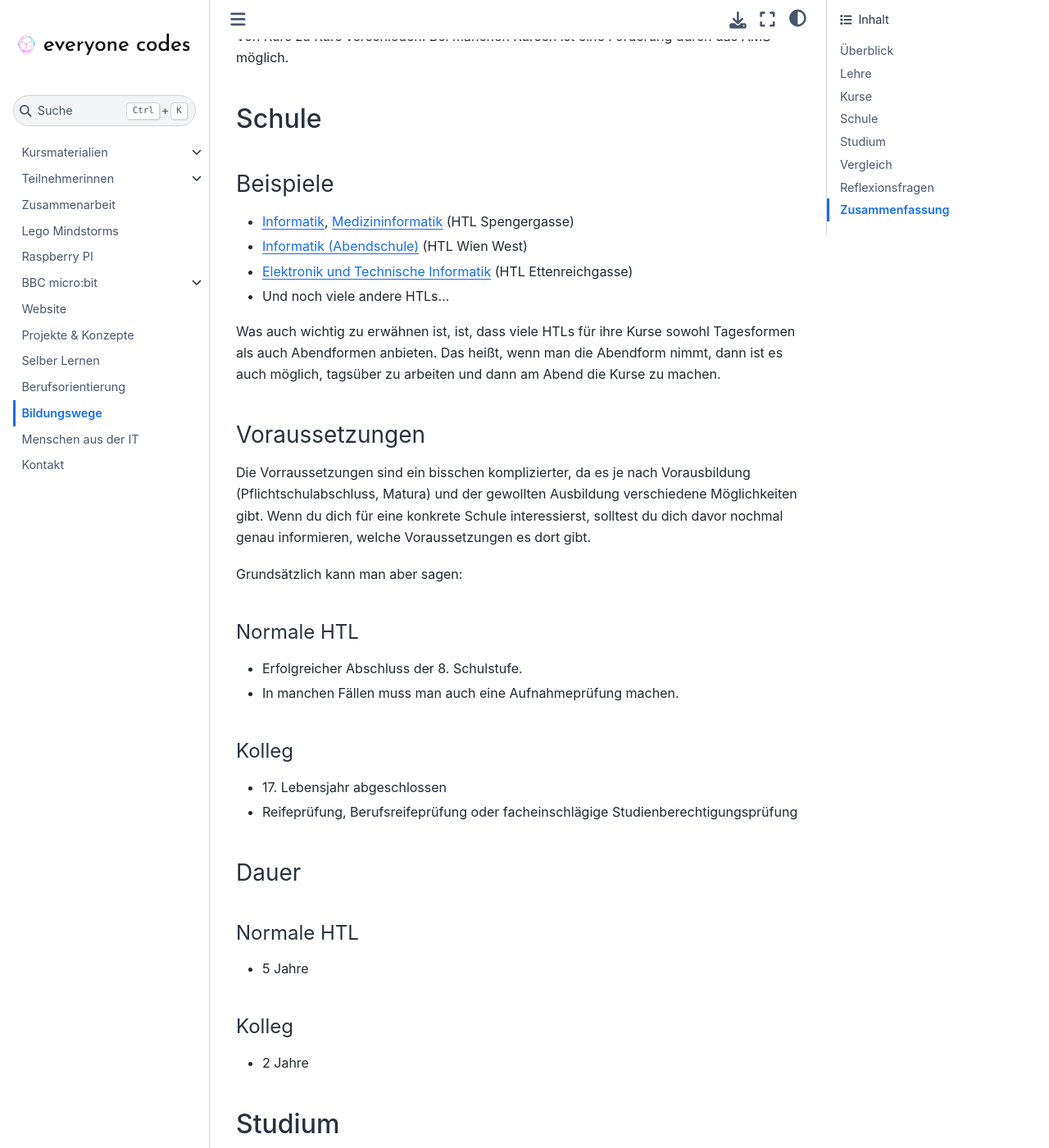
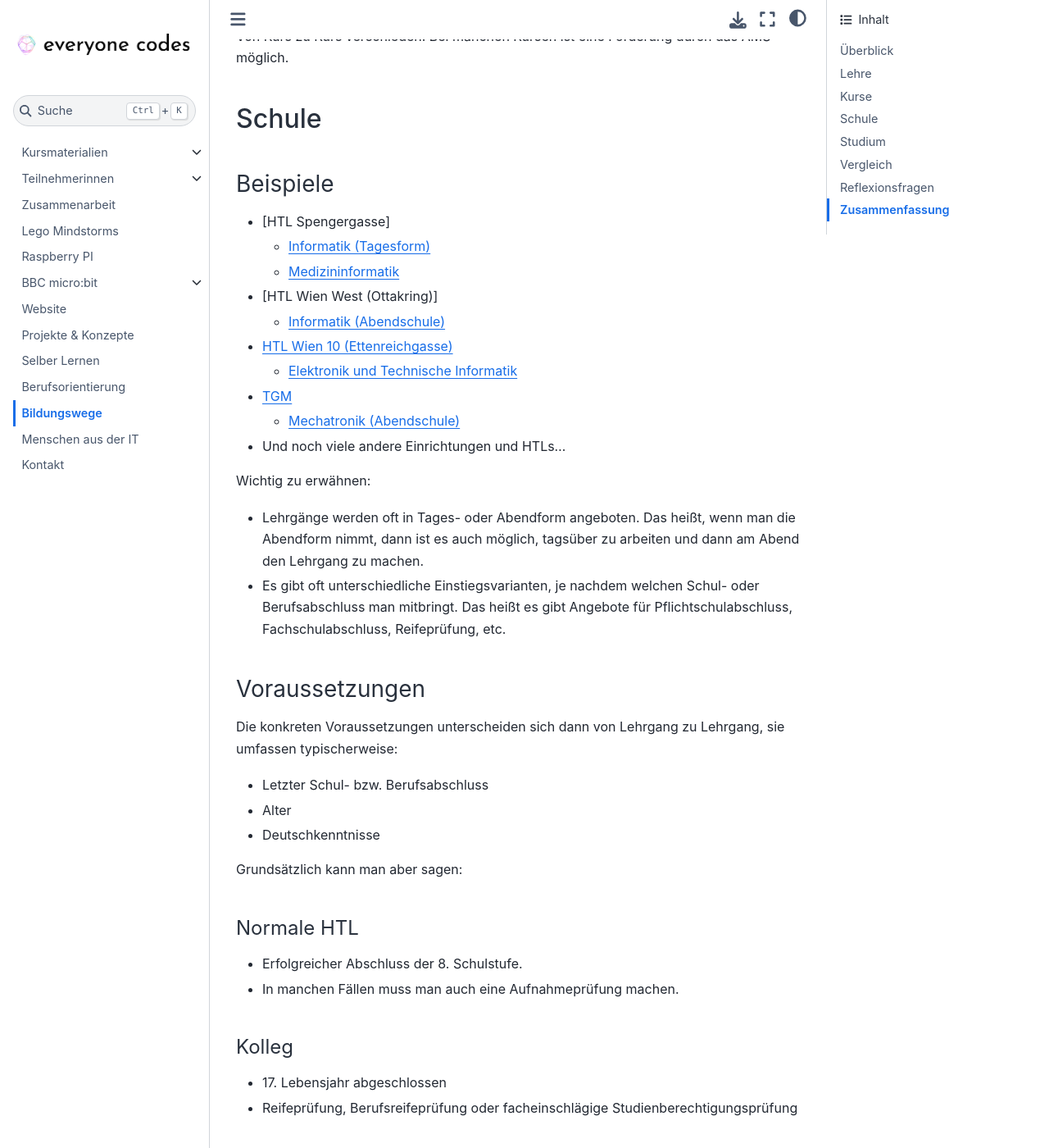
Before and after one commit to ec-mentors/IT-ist-das-was-fuer-mich-i03, a Sphinx documentation site: the page built from source/education.md, in a window 1280 px wide and 1400 px high, scrolled down 3808 px. Shown: the whole window at 82% size. Built offline with Sphinx 7.4.7 and the Sphinx Book theme 1.1.4, drawn with Linux system fonts in a browser that asks for light colours; some of the changed text lies outside the part shown.

Commit message:
Update Schule-section
Mention HTL directly
Simplify prerequisites and duration

```diff
--- a/source/education.md
+++ b/source/education.md
@@ -144,20 +144,32 @@ durch das AMS möglich.
 
 ### Beispiele
 
-* [Informatik](https://www.spengergasse.at/?page_id=2114), [Medizininformatik](https://www.spengergasse.at/?page_id=2112) (HTL Spengergasse)
-* [Informatik (Abendschule)](https://www.htlwienwest.at/abendschule-informatik/#) (HTL Wien West)
-* [Elektronik und Technische Informatik](https://www.htlwien10.at/edu/index.php/elektronik/) (HTL Ettenreichgasse)
-* Und noch viele andere HTLs...
+* [HTL Spengergasse]
+  * [Informatik (Tagesform)](https://www.spengergasse.at/?page_id=2155)
+  * [Medizininformatik](https://www.spengergasse.at/?page_id=2112)
+* [HTL Wien West (Ottakring)]
+  * [Informatik (Abendschule)](https://www.htlwienwest.at/abendschule-informatik/#)
+* [HTL Wien 10 (Ettenreichgasse)](https://www.htlwien10.at/)
+  * [Elektronik und Technische Informatik](https://www.htlwien10.at/edu/index.php/elektronik/)
+* [TGM](http://bwi.tgm.ac.at/)
+  * [Mechatronik (Abendschule)](https://www.tgm.ac.at/?page_id=6466)
+* Und noch viele andere Einrichtungen und HTLs...
 
-Was auch wichtig zu erwähnen ist, ist, dass viele HTLs für ihre Kurse sowohl Tagesformen als auch Abendformen anbieten.
-Das heißt, wenn man die Abendform nimmt, dann ist es auch möglich, tagsüber zu arbeiten und
-dann am Abend die Kurse zu machen.
+Wichtig zu erwähnen:
+* Lehrgänge werden oft in Tages- oder Abendform angeboten.
+  Das heißt, wenn man die Abendform nimmt, dann ist es auch möglich, tagsüber zu arbeiten und dann am Abend den Lehrgang zu machen.
+* Es gibt oft unterschiedliche Einstiegsvarianten, je nachdem
+  welchen Schul- oder Berufsabschluss man mitbringt.
+  Das heißt es gibt Angebote für Pflichtschulabschluss,
+  Fachschulabschluss, Reifeprüfung, etc.
+
 
 ### Voraussetzungen
 
-Die Vorraussetzungen sind ein bisschen komplizierter, da es je nach Vorausbildung (Pflichtschulabschluss, Matura)
-und der gewollten Ausbildung verschiedene Möglichkeiten gibt. Wenn du dich für eine konkrete Schule interessierst,
-solltest du dich davor nochmal genau informieren, welche Voraussetzungen es dort gibt.
+Die konkreten Voraussetzungen unterscheiden sich dann von Lehrgang zu Lehrgang, sie umfassen typischerweise:
+* Letzter Schul- bzw. Berufsabschluss
+* Alter
+* Deutschkenntnisse
 
 Grundsätzlich kann man aber sagen:
 
@@ -170,6 +182,10 @@ Grundsätzlich kann man aber sagen:
 * Reifeprüfung, Berufsreifeprüfung oder facheinschlägige Studienberechtigungsprüfung
 
 ### Dauer
+
+Auch die Dauer hängt sehr vom konkreten Lehrgang und einen
+Vorkenntnissen ab.
+Lehrgänge dauern typischerweise zwischen 2 und 4 Jahren.
 
 #### Normale HTL
 * 5 Jahre
```
